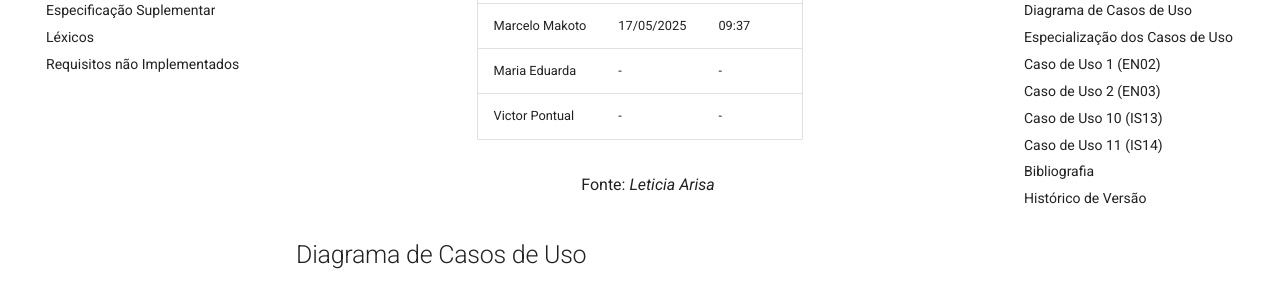
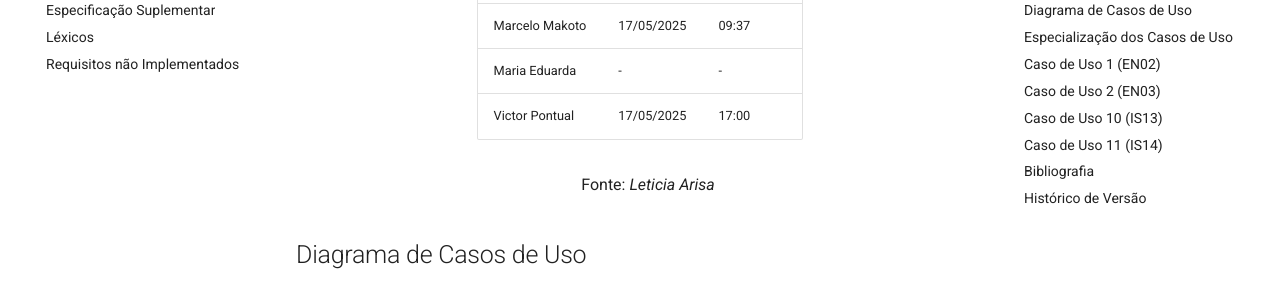
Before and after one commit to eduardodpms/REQ-FGTS, an MkDocs documentation site: the page built from docs/Modelagem/Diagrama.md, in a window 1280 px wide and 900 px high, scrolled down 468 px. Shown: the part 152-452 px from the top of the window. Built offline with MkDocs 1.6.1 and Material for MkDocs 9.7.7, drawn with Linux system fonts in a browser that asks for light colours; comment, search, counter and statistics services are not loaded.

Commit message:
Update Diagrama.md

```diff
--- a/docs/Modelagem/Diagrama.md
+++ b/docs/Modelagem/Diagrama.md
@@ -50,8 +50,8 @@
     </tr>
     <tr>
       <td> Victor Pontual </td>
-      <td> - </td>
-      <td> - </td>
+      <td> 17/05/2025 </td>
+      <td> 17:00 </td>
     </tr>
   </tbody>
 </table>
```
